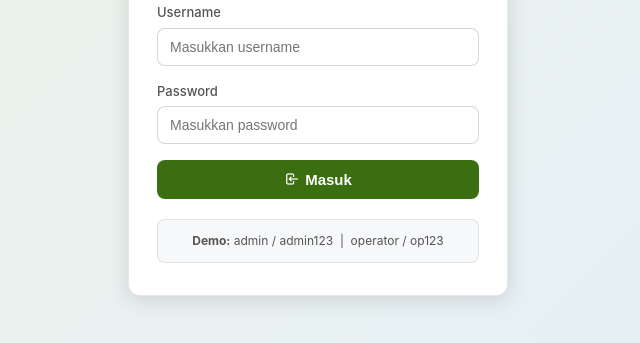
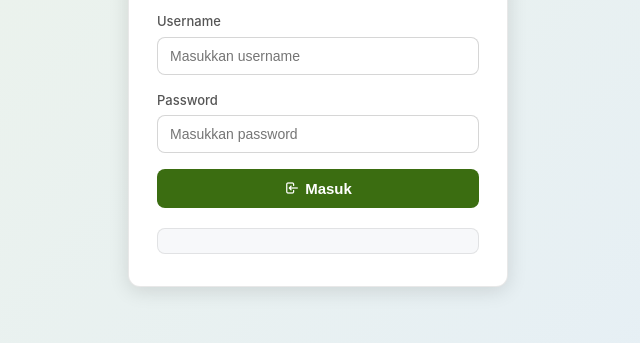
Before and after one commit to wmrid02/sistemjmdfarm, a plain HTML site: page index.html in a window 1280 px wide. Shown: the part 307-650 px from the top of the page, without its empty margins (322-962 px from the left). Drawn offline with Linux system fonts and the light colour scheme.

Commit message:
Remove demo login hint from index.html
Removed login hint for demo credentials.

```diff
--- a/index.html
+++ b/index.html
@@ -32,7 +32,7 @@
     </div>
     <button class="btn-primary" onclick="doLogin()"><i class="ti ti-login"></i> Masuk</button>
     <div class="err-msg hidden" id="login-err"><i class="ti ti-alert-circle"></i> Username atau password salah</div>
-    <div class="login-hint"><strong>Demo:</strong> admin / admin123 &nbsp;|&nbsp; operator / op123</div>
+    <div class="login-hint"></div>
   </div>
 </div>
 
```
